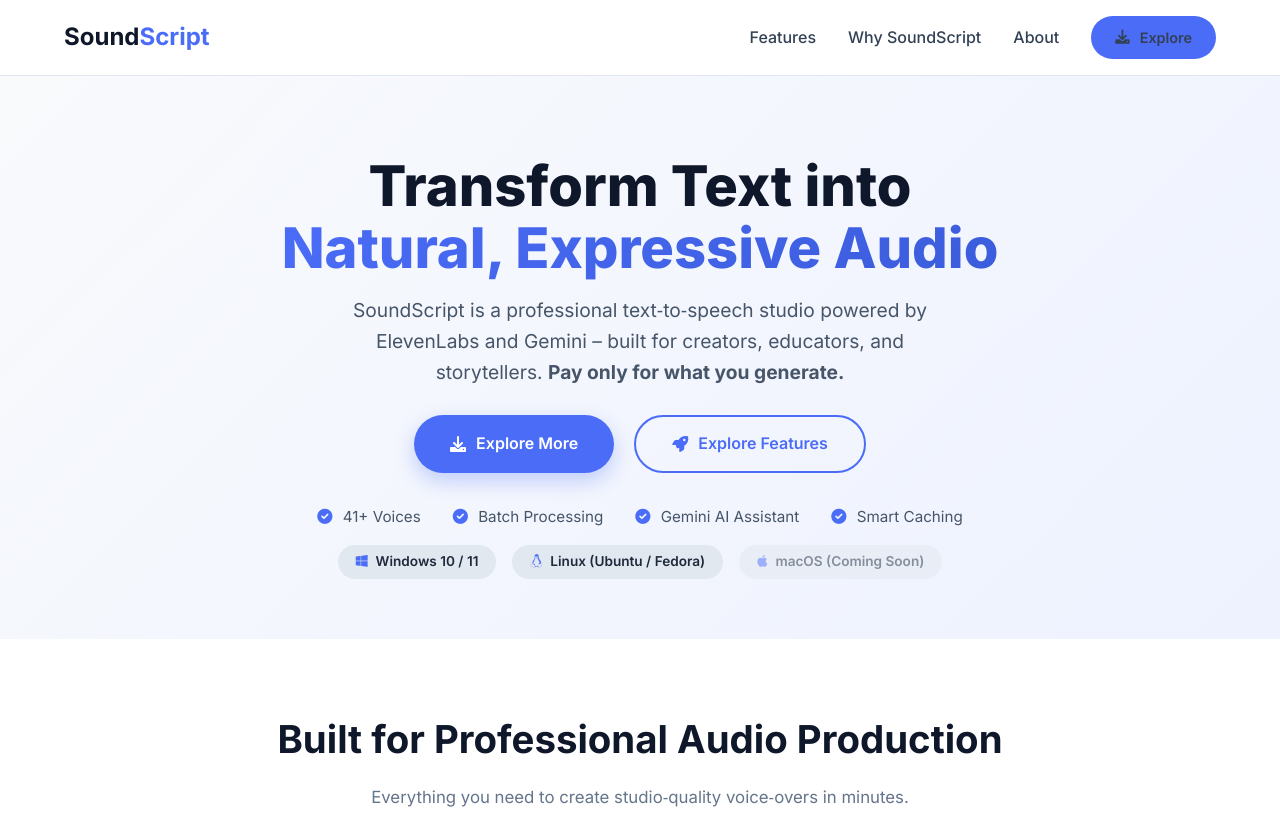
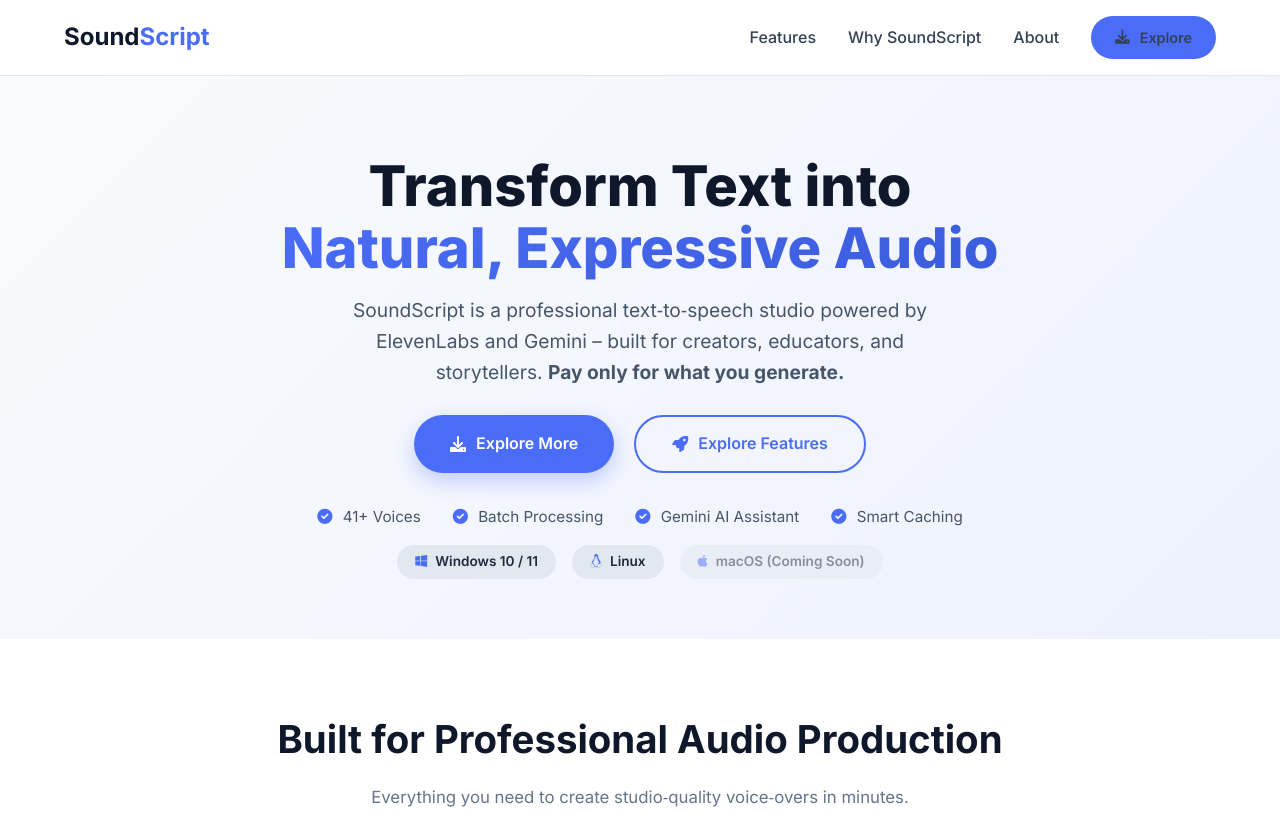
Before and after one commit to bitprogram0-alt/soundscript-landingpage, a plain HTML site: page index.html in a window 1280 px wide. Shown: the top 814 px of the page. Drawn offline with Linux system fonts and the light colour scheme.

Commit message:
Update index.html

```diff
--- a/index.html
+++ b/index.html
@@ -546,7 +546,7 @@
             </div>
             <div class="platform-badges">
                 <span><i class="fab fa-windows"></i> Windows 10 / 11</span>
-                <span><i class="fab fa-linux"></i> Linux (Ubuntu / Fedora)</span>
+                <span><i class="fab fa-linux"></i> Linux</span>
                 <span style="opacity:0.5;"><i class="fab fa-apple"></i> macOS (Coming Soon)</span>
             </div>
         </div>
```
